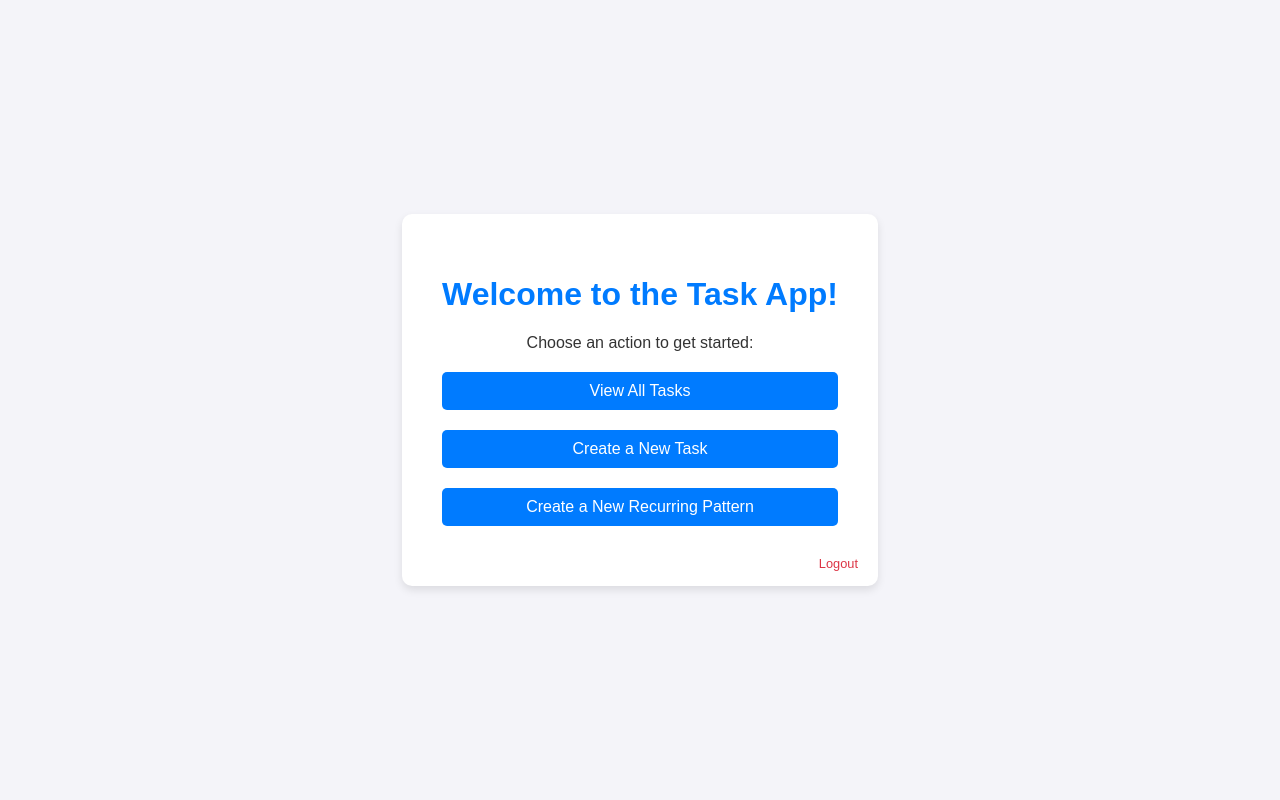
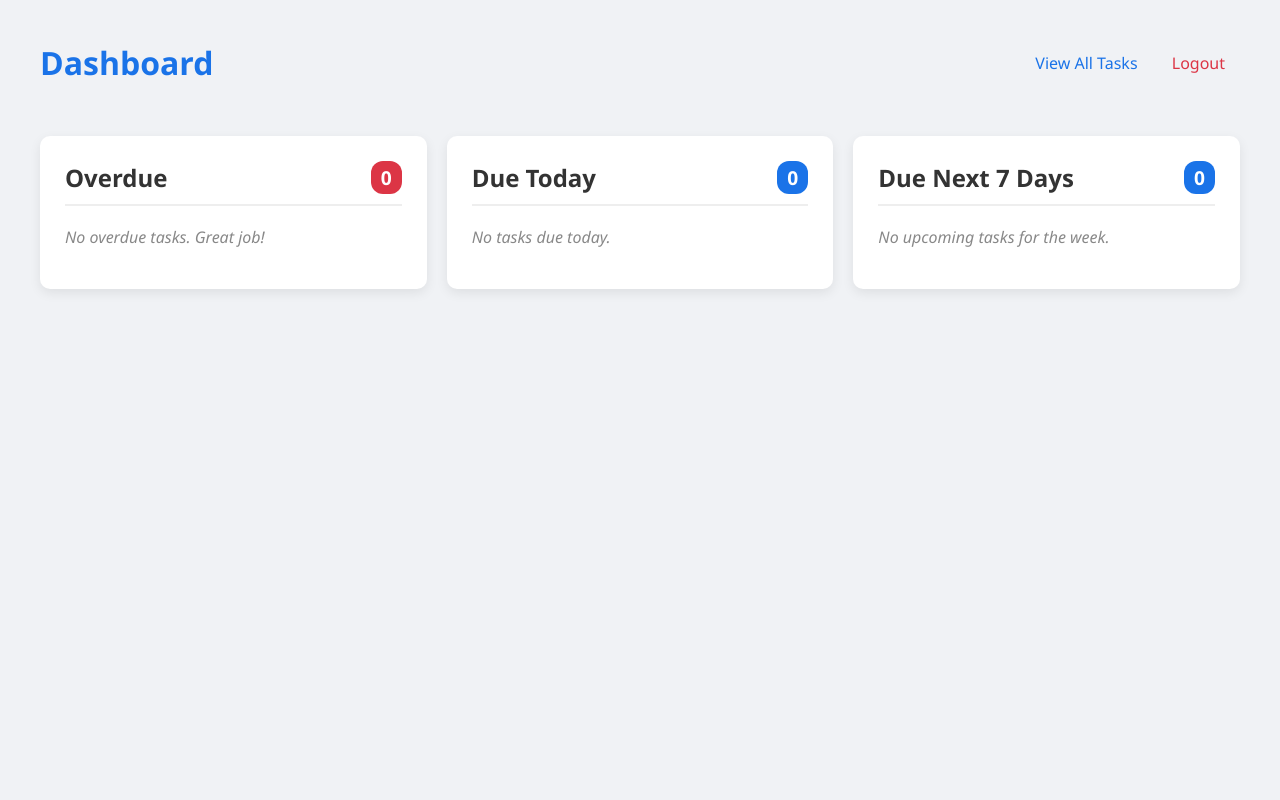
Before and after one commit to jacquesvida12/RemindersApp, a Flask app: page / in a window 1280 px wide. Run offline with Flask 3, Linux system fonts and the light colour scheme; the visitor is signed in with stand-in values (Sample User, id 1); data that the repository does not hold is empty.

Commit message:
dashboard!

```diff
--- a/app.py
+++ b/app.py
@@ -152,8 +152,44 @@ def profile():
 @app.route('/')
 @login_required
 def home():
-    """Renders the homepage."""
-    return render_template('home.html')
+    """Renders the homepage with a dashboard of task summaries."""
+    dashboard_data = {
+        'overdue': [],
+        'due_today': [],
+        'due_this_week': []
+    }
+
+    try:
+        cnxn = pyodbc.connect(connection_string)
+        cursor = cnxn.cursor()
+
+        now = datetime.now()
+        today_start = now.replace(hour=0, minute=0, second=0, microsecond=0)
+        today_end = today_start + timedelta(days=1)
+        next_week_end = today_start + timedelta(days=8)
+
+        # Query for Overdue Tasks
+        sql_overdue = "SELECT Id, Title, DueDate FROM dbo.Tasks WHERE UserId = ? AND IsCompleted = 0 AND DueDate < ? ORDER BY DueDate ASC"
+        cursor.execute(sql_overdue, (g.user.Id, today_start))
+        dashboard_data['overdue'] = cursor.fetchall()
+
+        # Query for Tasks Due Today
+        sql_today = "SELECT Id, Title, DueDate FROM dbo.Tasks WHERE UserId = ? AND IsCompleted = 0 AND DueDate >= ? AND DueDate < ? ORDER BY DueDate ASC"
+        cursor.execute(sql_today, (g.user.Id, today_start, today_end))
+        dashboard_data['due_today'] = cursor.fetchall()
+
+        # Query for Tasks Due in the Next 7 Days, ordered by due date
+        sql_week = "SELECT Id, Title, DueDate FROM dbo.Tasks WHERE UserId = ? AND IsCompleted = 0 AND DueDate >= ? AND DueDate < ? ORDER BY DueDate ASC"
+        cursor.execute(sql_week, (g.user.Id, today_end, next_week_end))
+        dashboard_data['due_this_week'] = cursor.fetchall()
+
+        cursor.close()
+        cnxn.close()
+
+    except pyodbc.Error as ex:
+        flash(f"Database error fetching dashboard data: {ex}", 'error')
+
+    return render_template('home.html', dashboard=dashboard_data)
 
 @app.route('/create')
 @login_required
--- a/templates/home.html
+++ b/templates/home.html
@@ -3,88 +3,132 @@
 <head>
     <meta charset="UTF-8">
     <meta name="viewport" content="width=device-width, initial-scale=1.0">
-    <title>Task App Home</title>
+    <title>Dashboard</title>
     <style>
         body {
-            font-family: Arial, sans-serif;
-            background-color: #f4f4f9;
+            font-family: 'Segoe UI', Tahoma, Geneva, Verdana, sans-serif;
+            background-color: #f0f2f5;
             color: #333;
             margin: 0;
-            padding: 0;
+            padding: 20px;
+        }
+
+        .container {
+            max-width: 1200px;
+            margin: 0 auto;
+        }
+
+        .header {
             display: flex;
-            flex-direction: column;
+            justify-content: space-between;
             align-items: center;
-            justify-content: center;
-            height: 100vh;
-            text-align: center;
+            margin-bottom: 30px;
         }
-        .container {
+
+        h1 {
+            color: #1a73e8;
+        }
+
+        .nav-links a {
+            text-decoration: none;
+            color: #1a73e8;
+            padding: 10px 15px;
+            border-radius: 5px;
+            transition: background-color 0.3s;
+            font-weight: 500;
+        }
+        .nav-links a:hover {
+            background-color: #e8f0fe;
+        }
+        .nav-links a.logout {
+            color: #dc3545;
+        }
+        .nav-links a.logout:hover {
+            background-color: #f8d7da;
+        }
+
+        .dashboard-grid {
+            display: grid;
+            grid-template-columns: repeat(auto-fit, minmax(300px, 1fr));
+            gap: 20px;
+        }
+
+        .dashboard-card {
             background-color: #fff;
-            padding: 40px;
+            padding: 25px;
             border-radius: 10px;
-            box-shadow: 0 4px 8px rgba(0,0,0,0.1);
-            position: relative;
+            box-shadow: 0 4px 12px rgba(0,0,0,0.08);
         }
-        h1 {
-            color: #007bff;
+
+        .dashboard-card h2 {
+            margin-top: 0;
+            color: #333;
+            border-bottom: 2px solid #eee;
+            padding-bottom: 10px;
+            display: flex;
+            justify-content: space-between;
+            align-items: center;
         }
-        ul {
-            list-style-type: none;
+
+        .dashboard-card h2 .count {
+            background-color: #1a73e8;
+            color: #fff;
+            padding: 3px 10px;
+            border-radius: 12px;
+            font-size: 0.8em;
+        }
+
+        .dashboard-card.overdue h2 .count {
+            background-color: #dc3545;
+        }
+
+        .task-list {
+            list-style: none;
             padding: 0;
         }
-        li {
-            margin: 20px 0;
+
+        .task-list li {
+            padding: 10px 0;
+            border-bottom: 1px solid #f0f2f5;
+            display: flex;
+            justify-content: space-between;
         }
-        .main-link {
-            text-decoration: none;
-            color: #fff;
-            background-color: #007bff;
-            padding: 10px 20px;
-            border-radius: 5px;
-            transition: background-color 0.3s ease;
-            display: block;
+
+        .task-list li:last-child {
+            border-bottom: none;
         }
-        .main-link:hover {
-            background-color: #0056b3;
+
+        .task-title {
+            font-weight: 500;
         }
-        .logout-link {
-            text-decoration: none;
-            color: #dc3545;
-            font-size: 0.8em; /* Making the text smaller */
-            position: absolute;
-            bottom: 15px;
-            right: 20px;
+
+        .task-due-date {
+            color: #666;
+            font-size: 0.9em;
         }
-        .logout-link:hover {
-            text-decoration: underline;
+
+        .no-tasks-message {
+            color: #888;
+            font-style: italic;
         }
+
         .flashes {
             list-style: none;
             padding: 15px;
             margin: 20px auto;
             width: 90%;
-    max-width: 600px;
+            max-width: 1200px;
             border-radius: 5px;
             text-align: center;
         }
-.flashes li {
-    margin: 0;
-    padding: 10px;
-    border-radius: 5px;
-}
-.flashes .success {
-    background-color: #d4edda;
-    color: #155724;
-    border: 1px solid #c3e6cb;
-}
-.flashes .error {
-    background-color: #f8d7da;
-    color: #721c24;
-    border: 1px solid #f5c6cb;
-}
+        .flashes li { margin: 0; padding: 10px; border-radius: 5px; }
+        .flashes .success { background-color: #d4edda; color: #155724; border: 1px solid #c3e6cb; }
+        .flashes .error { background-color: #f8d7da; color: #721c24; border: 1px solid #f5c6cb; }
+
     </style>
 </head>
-<body>   {% with messages = get_flashed_messages(with_categories=true) %}
+<body>
+    {% with messages = get_flashed_messages(with_categories=true) %}
         {% if messages %}
             <ul class="flashes">
                 {% for category, message in messages %}
@@ -93,15 +137,68 @@
             </ul>
         {% endif %}
     {% endwith %}
+
     <div class="container">
-        <h1>Welcome to the Task App!</h1>
-        <p>Choose an action to get started:</p>
-        <ul>
-            <li><a href="/tasks" class="main-link">View All Tasks</a></li>
-            <li><a href="/create" class="main-link">Create a New Task</a></li>
-            <li><a href="/create_pattern" class="main-link">Create a New Recurring Pattern</a></li>
+        <div class="header">
+            <h1>Dashboard</h1>
+            <div class="nav-links">
+                <a href="{{ url_for('get_tasks') }}">View All Tasks</a>
+                <a href="{{ url_for('logout') }}" class="logout">Logout</a>
+            </div>
+        </div>
+
+        <div class="dashboard-grid">
+            <div class="dashboard-card overdue">
+                <h2>
+                    <span>Overdue</span>
+                    <span class="count">{{ dashboard.overdue|length }}</span>
+                </h2>
+                <ul class="task-list">
+                    {% for task in dashboard.overdue %}
+                        <li>
+                            <span class="task-title">{{ task.Title }}</span>
+                            <span class="task-due-date">{{ task.DueDate.strftime('%b %d') }}</span>
+                        </li>
+                    {% else %}
+                        <p class="no-tasks-message">No overdue tasks. Great job!</p>
+                    {% endfor %}
                 </ul>
-        <a href="/logout" class="logout-link">Logout</a>
+            </div>
+
+            <div class="dashboard-card">
+                <h2>
+                    <span>Due Today</span>
+                    <span class="count">{{ dashboard.due_today|length }}</span>
+                </h2>
+                <ul class="task-list">
+                    {% for task in dashboard.due_today %}
+                        <li>
+                            <span class="task-title">{{ task.Title }}</span>
+                            <span class="task-due-date">{{ task.DueDate.strftime('%I:%M %p') }}</span>
+                        </li>
+                    {% else %}
+                        <p class="no-tasks-message">No tasks due today.</p>
+                    {% endfor %}
+                </ul>
+            </div>
+
+            <div class="dashboard-card">
+                <h2>
+                    <span>Due Next 7 Days</span>
+                    <span class="count">{{ dashboard.due_this_week|length }}</span>
+                </h2>
+                <ul class="task-list">
+                    {% for task in dashboard.due_this_week %}
+                        <li>
+                            <span class="task-title">{{ task.Title }}</span>
+                            <span class="task-due-date">{{ task.DueDate.strftime('%a, %b %d') }}</span>
+                        </li>
+                    {% else %}
+                        <p class="no-tasks-message">No upcoming tasks for the week.</p>
+                    {% endfor %}
+                </ul>
+            </div>
+        </div>
     </div>
 </body>
 </html>
```
Lines whose indentation alone changed are shown as unchanged.
